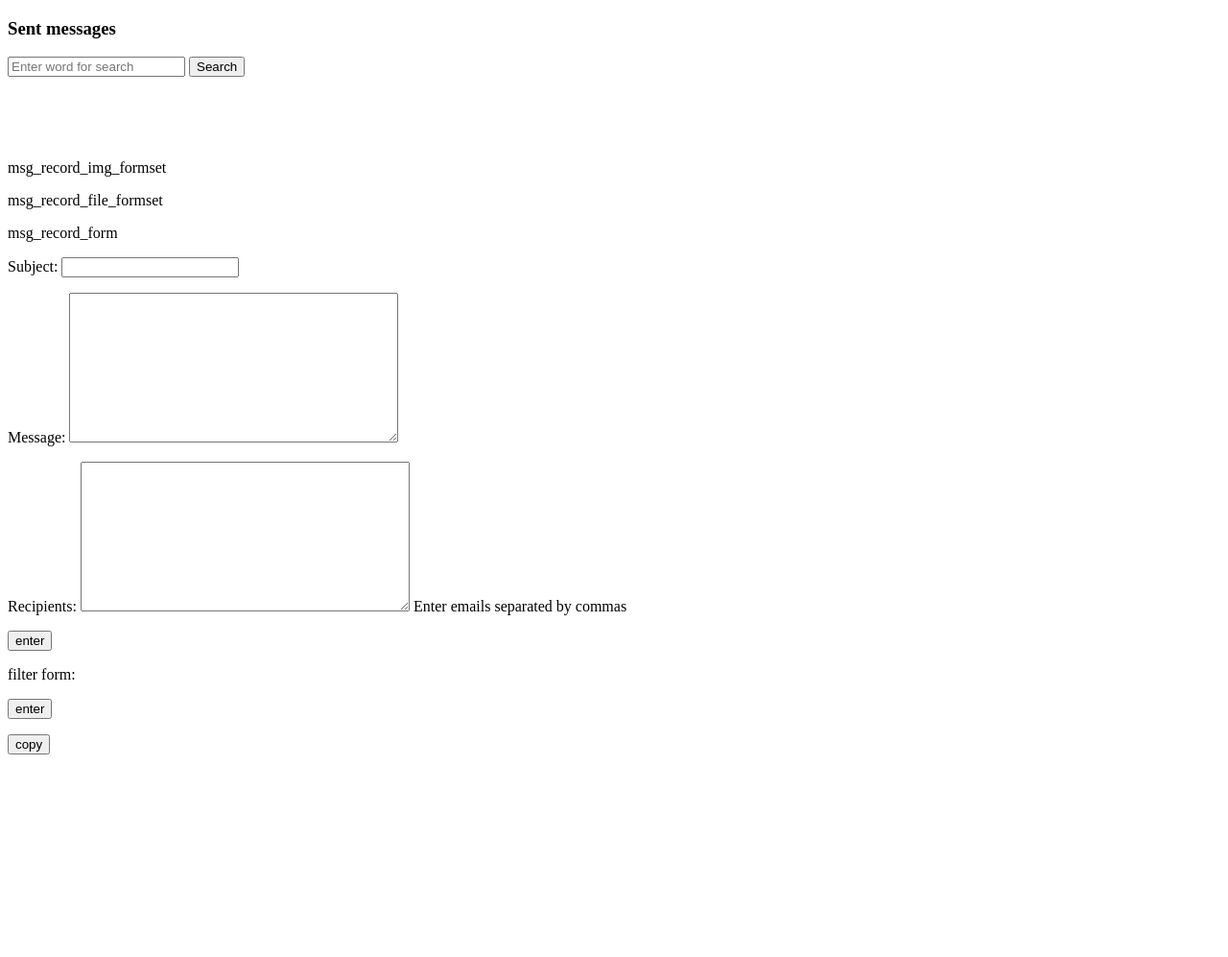
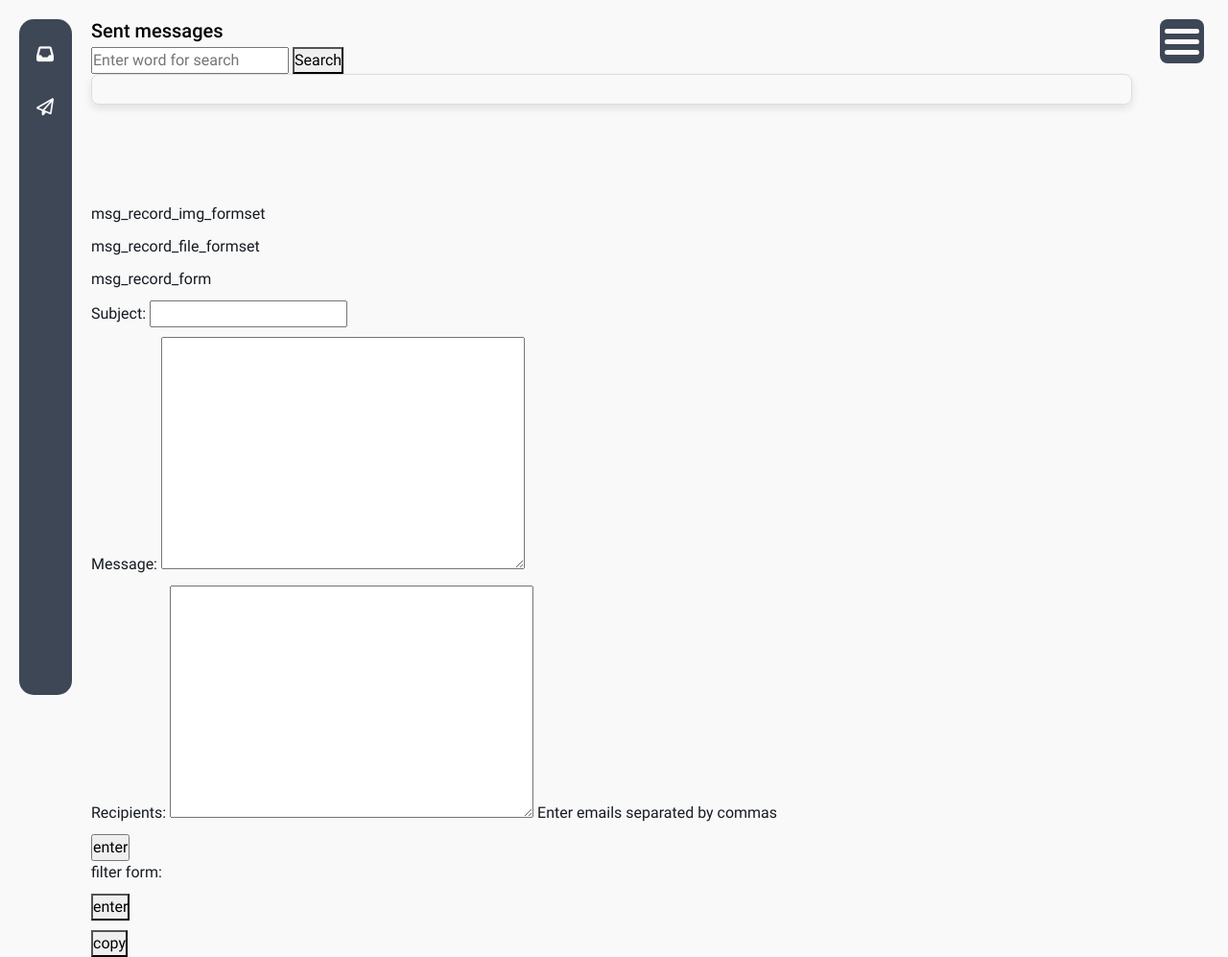
Before and after one commit to Ali-Sirjani/django-email-sender, a Django app: template email_sender/templates/email_sender/msg_panel_template.html in a window 1280 px wide. Shown: the whole page at 96% size. Before the commit the page ends 786 px from the top, so only its background shows below. Run offline with Django 5.2, Linux system fonts and the light colour scheme; the template is opened without the code that fills it: values that come from a table or form of the project are taken from there, others are empty; some libraries are stand-ins or nearby versions.

Commit message:
refactor: Improve styling and layout in _base.html, message panel, and pagination
- Updated `_base.html` to include Bootstrap, Font Awesome, and custom CSS for a more consistent UI.
- Enhanced `_msg_sent_list.html` with new class structure for styling messages list.
- Modified `_pagination.html` to use custom classes (`page-item-cst`, `page-link-cst`) for pagination links.
- Added main container, header, and sidebar in `_base.html` for improved navigation and structure.
- Integrated flash message alerts and customized display in the main content section.

```diff
--- a/email_sender/templates/email_sender/_msg_sent_list.html
+++ b/email_sender/templates/email_sender/_msg_sent_list.html
@@ -1,5 +1,7 @@
-{% for message in messages %}
-    <p>
-        <a href="{{ message.get_absolute_url }}">{{ message.pk }}: {{ message.subject }} {{ message.datetime_created|date:"Y/m/d \a\t H:i" }}</a>
-    </p>
-{% endfor %}
+<div class="messages">
+    {% for message in msg_list %}
+        <p class="messages__item">
+            <a href="{{ message.get_absolute_url }}" class="messages__item__link">{{ message.pk }}: {{ message.subject }} {{ message.datetime_created|date:"Y/m/d \a\t H:i" }}</a>
+        </p>
+    {% endfor %}
+</div>
--- a/email_sender/templates/email_sender/_pagination.html
+++ b/email_sender/templates/email_sender/_pagination.html
@@ -1,33 +1,33 @@
 <nav aria-label="{{ area_label }} Pagination">
-    <ul id="{{ pagination_id }}">
+    <ul id="{{ pagination_id }}" class="pagination-cst">
         {% if page_obj.paginator.num_pages > 1 %}
             {% if page_obj.has_previous %}
-                <li class="page-item">
-                    <a class="page-link" href="?page=1" aria-label="First">
+                <li class="page-item-cst">
+                    <a class="page-link-cst" href="?page=1" aria-label="First">
                         <span aria-hidden="true">&laquo;</span>
                     </a>
                 </li>
-                <li class="page-item">
-                    <a class="page-link" href="?page={{ page_obj.previous_page_number }}" aria-label="Previous">
+                <li class="page-item-cst">
+                    <a class="page-link-cst" href="?page={{ page_obj.previous_page_number }}" aria-label="Previous">
                         <span aria-hidden="true">&lsaquo;</span>
                     </a>
                 </li>
             {% endif %}
             {% for page in page_obj.paginator.page_range %}
                 {% if page == page_obj.number %}
-                    <li class="page-item active"><span class="page-link">{{ page }}</span></li>
+                    <li class="page-item-cst active"><span class="page-link-cst">{{ page }}</span></li>
                 {% else %}
-                    <li class="page-item"><a class="page-link" href="?page={{ page }}">{{ page }}</a></li>
+                    <li class="page-item-cst"><a class="page-link-cst" href="?page={{ page }}">{{ page }}</a></li>
                 {% endif %}
             {% endfor %}
             {% if page_obj.has_next %}
-                <li class="page-item">
-                    <a class="page-link" href="?page={{ page_obj.next_page_number }}" aria-label="Next">
+                <li class="page-item-cst">
+                    <a class="page-link-cst" href="?page={{ page_obj.next_page_number }}" aria-label="Next">
                         <span aria-hidden="true">&rsaquo;</span>
                     </a>
                 </li>
-                <li class="page-item">
-                    <a class="page-link" href="?page={{ page_obj.paginator.num_pages }}" aria-label="Last">
+                <li class="page-item-cst">
+                    <a class="page-link-cst" href="?page={{ page_obj.paginator.num_pages }}" aria-label="Last">
                         <span aria-hidden="true">&raquo;</span>
                     </a>
                 </li>
--- a/templates/_base.html
+++ b/templates/_base.html
@@ -1,3 +1,5 @@
+{% load static %}
+
 <!doctype html>
 <html lang="en">
 <head>
@@ -6,17 +8,72 @@
           content="width=device-width, user-scalable=no, initial-scale=1.0, maximum-scale=1.0, minimum-scale=1.0">
     <meta http-equiv="X-UA-Compatible" content="ie=edge">
     <title>{% block title %}{% endblock title %}</title>
+    <link rel="stylesheet" href="https://cdnjs.cloudflare.com/ajax/libs/font-awesome/6.6.0/css/all.min.css"
+          integrity="sha512-Kc323vGBEqzTmouAECnVceyQqyqdsSiqLQISBL29aUW4U/M7pSPA/gEUZQqv1cwx4OnYxTxve5UMg5GT6L4JJg=="
+          crossorigin="anonymous" referrerpolicy="no-referrer"/>
+    <link href="https://cdn.jsdelivr.net/npm/bootstrap@5.3.3/dist/css/bootstrap.min.css" rel="stylesheet"
+          integrity="sha384-QWTKZyjpPEjISv5WaRU9OFeRpok6YctnYmDr5pNlyT2bRjXh0JMhjY6hW+ALEwIH" crossorigin="anonymous">
+    <link rel="stylesheet" href="{% static 'styles/styles.css' %}">
     {% block extra_css %}
     {% endblock extra_css %}
 </head>
 <body>
 
-{% block content %}
-{% endblock content %}
+<div class="main-container">
+    <header class="main-header">
+        <nav class="nav">
+            <ul class="nav-menu">
+                <li class="nav-item-cst mt-3 mt-md-1" data-id-target="msg_list"><a
+                        href="{% url 'email_sender:msg_panel' %}"
+                        class="nav-link-cst"><i
+                        class="fa-solid fa-inbox"></i> messages</a></li>
+                <li class="nav-item-cst" data-id-target="msg_form"><a href="{% url 'email_sender:msg_panel' %}"
+                                                                      class="nav-link-cst"><i
+                        class="fa-regular fa-paper-plane"></i> send message</a></li>
+            </ul>
+            <div class="hamburger-inside">
+                <div class="line"></div>
+                <div class="line"></div>
+                <div class="line"></div>
+            </div>
+            <h1 class="nav-logo">Message Panel</h1>
+        </nav>
+    </header>
+
+
+    <div class="content">
+        {% if messages %}
+            {% for message in messages %}
+                <div class="alert alert-{{ message.tags }} alert-dismissible rounded-4 p-3 w-100 w-sm-75 w-md-50 fade show"
+                     role="alert">
+                    <span class="sr-only">{{ message.level_tag|capfirst }}:</span> {{ message }}
+                    <button type="button" class="btn-close ms-auto" data-bs-dismiss="alert" aria-label="Close"></button>
+                </div>
+            {% endfor %}
+        {% endif %}
+
+
+        {% block content %}
+        {% endblock content %}
+    </div>
+
+    <aside class="aside-bar">
+        <div class="hamburger-outside">
+            <div class="line"></div>
+            <div class="line"></div>
+            <div class="line"></div>
+        </div>
+    </aside>
+
+</div>
 
 <script src="https://cdnjs.cloudflare.com/ajax/libs/jquery/3.7.1/jquery.min.js"
         integrity="sha512-v2CJ7UaYy4JwqLDIrZUI/4hqeoQieOmAZNXBeQyjo21dadnwR+8ZaIJVT8EE2iyI61OV8e6M8PP2/4hpQINQ/g=="
         crossorigin="anonymous" referrerpolicy="no-referrer"></script>
+<script src="https://cdn.jsdelivr.net/npm/bootstrap@5.3.3/dist/js/bootstrap.bundle.min.js"
+        integrity="sha384-YvpcrYf0tY3lHB60NNkmXc5s9fDVZLESaAA55NDzOxhy9GkcIdslK1eN7N6jIeHz"
+        crossorigin="anonymous"></script>
+<script src="{% static 'js/main.js' %}"></script>
 {% block extra_script %}
 {% endblock extra_script %}
 </body>
```
